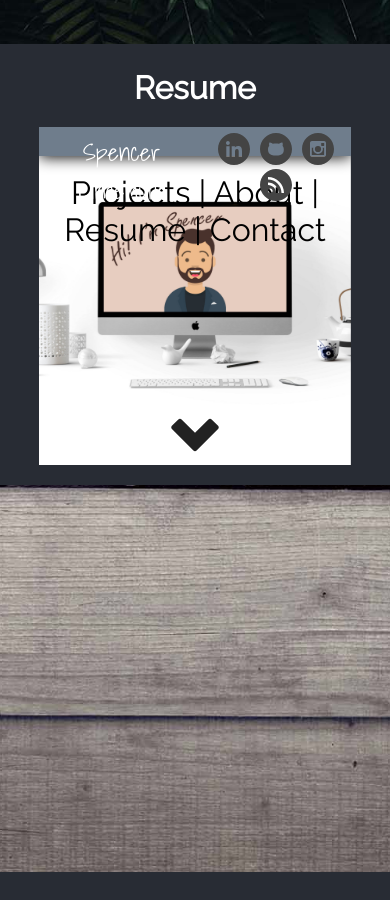
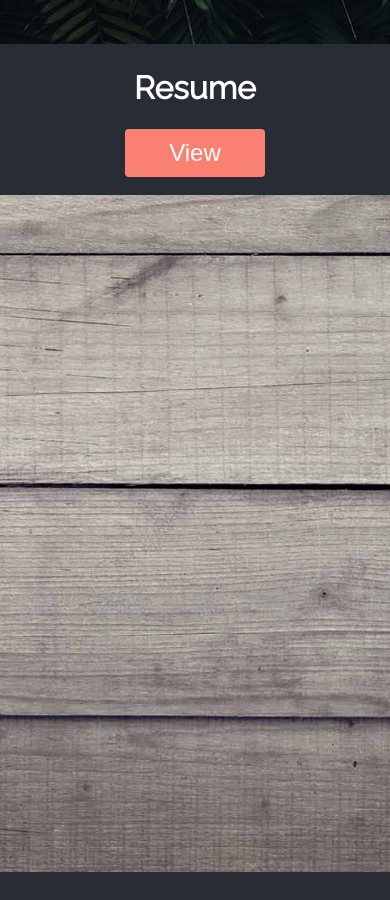
Before and after one commit to SpencerLindemuth/portfolio, a React (Create React App) app: page / in a window 390 px wide. Shown: the part 4200-5100 px from the top of the page. Built offline with nearby package versions, Linux system fonts and the light colour scheme.

Commit message:
implement resume button

```diff
--- a/src/App.css
+++ b/src/App.css
@@ -354,10 +354,18 @@
   overflow: hidden;
 }
 
+#resume-button{
+  display: none;
+}
+
 @media only screen and (max-width: 1000px){
+
   #resume{
-    height: 40vh;
-    max-width: 80vw;
+    display: none;
+  }
+
+  #resume-button{
+    display: block;
   }
 }
 
--- a/src/Components/ContentComponents/sectionThree.js
+++ b/src/Components/ContentComponents/sectionThree.js
@@ -8,6 +8,7 @@ let SectionThree = (props) => {
                 <div className="hidden">
                     <h1>Resume</h1>
                     <iframe id="resume" src={Resume} title="resume" frameBorder="0" scrolling="auto" height="1200px"/>
+                    <a href="https://learn.co/bold-memory-9937/resume" alt="link to resume" id="resume-button"><button className="next-button">View</button></a>
                 </div>
             </div>
         </div>
```
